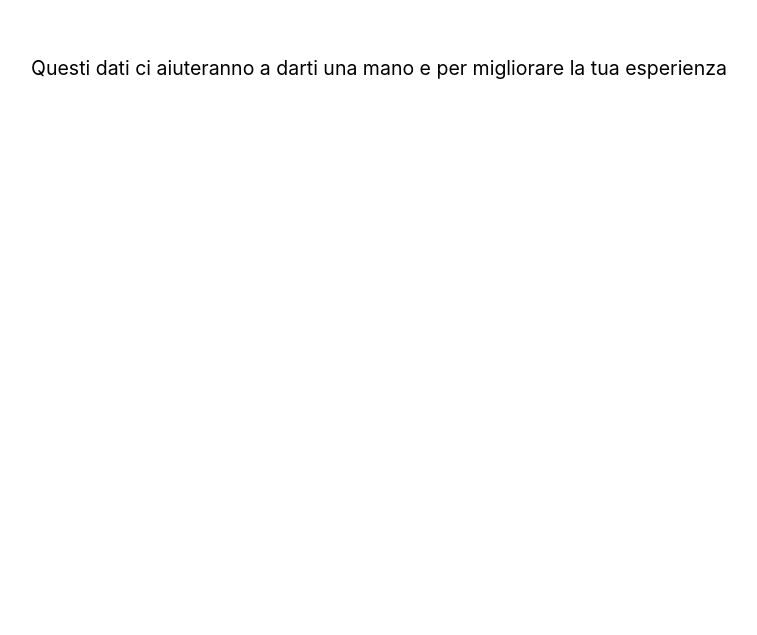
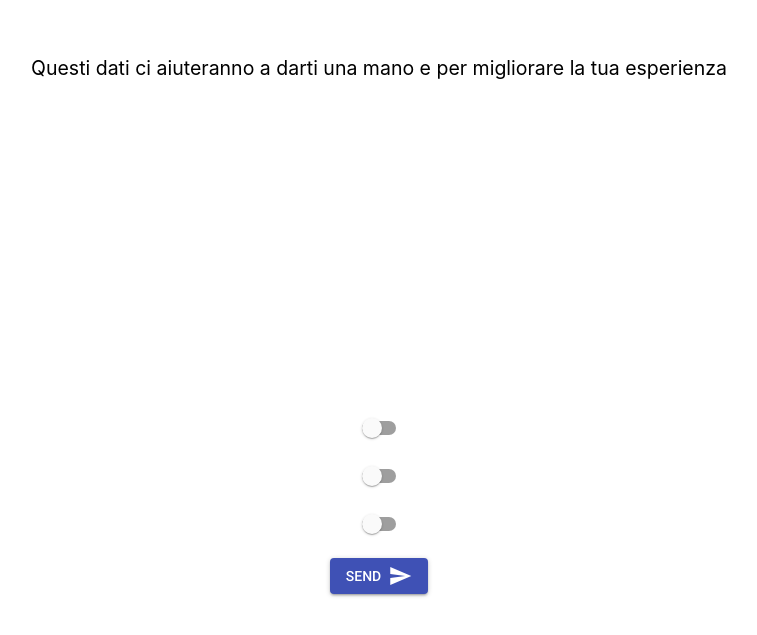
Before and after one commit to DoodlePain/infotor, a React (Create React App) app: page / in a window 1280 px wide. Shown: the part 701-1336 px from the top of the page, without its empty margins (261-1018 px from the left). Before the commit the page ends 800 px from the top, so only its background shows below. Built offline with nearby package versions, Linux system fonts and the light colour scheme.

Commit message:
Second register page

```diff
--- a/src/App.js
+++ b/src/App.js
@@ -1,5 +1,6 @@
 import React, { Component } from 'react';
 import RegisterS1 from './Components/Registration/FirstScreen/RegisterS1'
+import RegisterS2 from './Components/Registration/FirstScreen/RegisterS2'
 import './App.css';
 
 class App extends Component {
@@ -7,6 +8,7 @@ class App extends Component {
     return (
       <div className="App-header">
         <RegisterS1 />
+        <RegisterS2 />
       </div>
     );
   }
--- a/src/Components/Registration/FirstScreen/RegisterS1.js
+++ b/src/Components/Registration/FirstScreen/RegisterS1.js
@@ -25,8 +25,9 @@ class RegisterS1 extends Component {
     state = {
         Nome: null,
         Cognome: '',
-        Data: ''
-    }
+        Data: '',
+    };
+
 
     setLocalData() {
         console.log(this.state);
@@ -36,9 +37,6 @@ class RegisterS1 extends Component {
     }
 
     render() {
-        this.value = "ciao"
-        console.log(localStorage.getItem("Data"));
-
         return (
             <div className="App-header">
                 <TextField
--- /dev/null
+++ b/src/Components/Registration/FirstScreen/RegisterS2.js
@@ -0,0 +1,68 @@
+import React, { Component } from 'react';
+import { Button, Icon, Switch } from '@material-ui/core';
+
+
+class RegisterS2 extends Component {
+    constructor(props) {
+        super(props)
+        const Test = localStorage.getItem("Test") === "true"
+        const Iscrizione = localStorage.getItem("Iscrizione") === "true"
+        const Immatricolazione = localStorage.getItem("Immatricolazione") === "true"
+        this.state = {
+            Test: Test,
+            Iscrizione: Iscrizione,
+            Immatricolazione: Immatricolazione,
+        };
+
+    }
+
+    handleChangeTrigger(label) {
+        switch (label) {
+            case "Test":
+                this.setState({
+                    Test: !this.state.Test
+                })
+                break;
+
+            case "Iscrizione":
+                this.setState({
+                    Iscrizione: !this.state.Iscrizione
+                })
+                break;
+
+            case "Immatricolazione":
+                this.setState({
+                    Immatricolazione: !this.state.Immatricolazione
+                })
+                break;
+
+            default:
+                break;
+        }
+    }
+
+    setLocalData() {
+        console.log(this.state);
+        localStorage.setItem("Test", this.state.Test)
+        localStorage.setItem("Iscrizione", this.state.Iscrizione)
+        localStorage.setItem("Immatricolazione", this.state.Immatricolazione)
+    }
+
+    render() {
+        this.value = "ciao"
+
+        return (
+            <div className="App-header">
+                <Switch checked={this.state.Test} onChange={this.handleChangeTrigger.bind(this, "Test")} />
+                <Switch checked={this.state.Iscrizione} onChange={this.handleChangeTrigger.bind(this, "Iscrizione")} />
+                <Switch checked={this.state.Immatricolazione} onChange={this.handleChangeTrigger.bind(this, "Immatricolazione")} />
+                <Button variant="contained" color="primary" className="button" style={{ marginTop: "10%" }} onClick={this.setLocalData.bind(this)}>
+                    Send &nbsp;
+                    <Icon className="rightIcon">send</Icon>
+                </Button>
+            </div>
+        );
+    }
+}
+
+export default RegisterS2;
```
